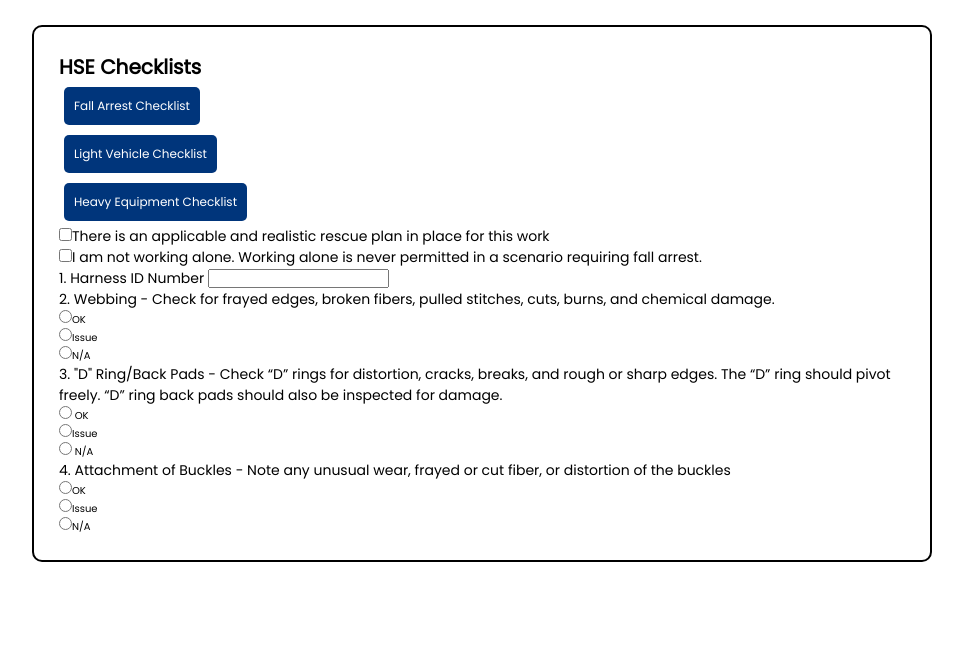
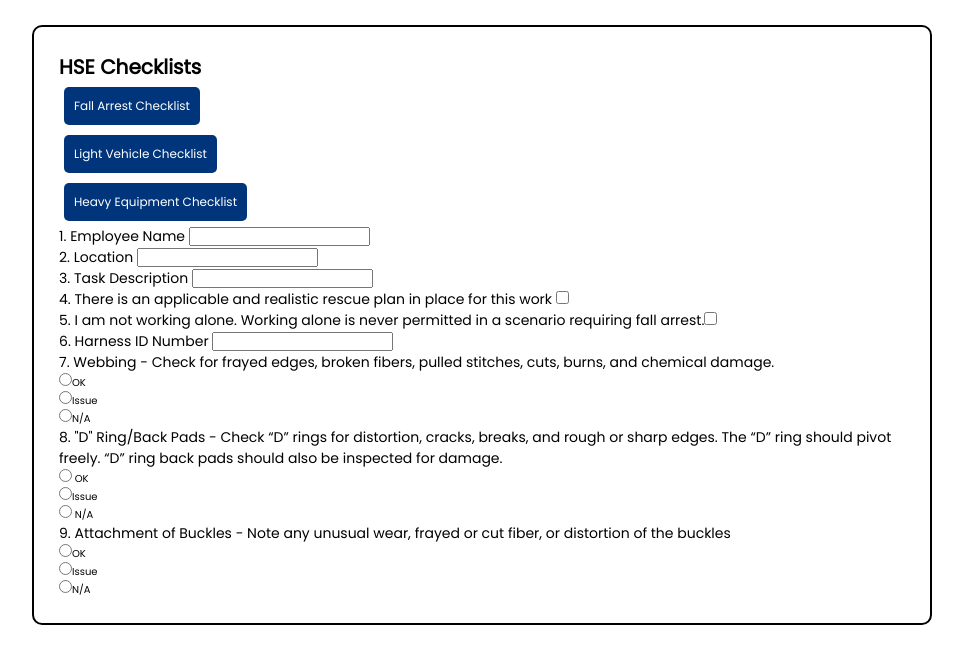
Before and after one commit to kbaillieul/checklist-project, a React (Create React App) app: page / in a window 1280 px wide. Both pictures are taken after a click on the button "Fall Arrest Checklist". Shown: the top 664 px of the page, without its empty margins (158-1121 px from the left). Built offline with nearby package versions, Linux system fonts and the light colour scheme.

Commit message:
Added checklist questions

```diff
--- a/src/components/FAChecklist.jsx
+++ b/src/components/FAChecklist.jsx
@@ -3,6 +3,9 @@ import { useState } from "react";
 
 const FAChecklist = () => {
   // States to hold value of each checklist question
+  const [name, setName] = useState("");
+  const [location, setLocation] = useState("");
+  const [task, setTask] = useState("");
   const [plan, setPlan] = useState(false);
   const [alone, setAlone] = useState(false);
   const [hNum, setHNum] = useState("");
@@ -13,19 +16,48 @@ const FAChecklist = () => {
     <div>
       <form className="form">
         <div className="form-control">
+          <label>1. Employee Name{"  "}</label>
+          <input
+            type="text"
+            value={name}
+            onChange={(e) => setName(e.target.value)}
+          ></input>
+        </div>
+        <div className="form-control">
+          <label>2. Location{"  "}</label>
+          <input
+            type="text"
+            value={location}
+            //when value typed in, hNum state updated to value typed
+            onChange={(e) => setLocation(e.target.value)}
+          ></input>
+          <div className="form-control">
+            <label>3. Task Description{"  "}</label>
+            <input
+              type="text"
+              value={task}
+              //when value typed in, hNum state updated to value typed
+              onChange={(e) => setTask(e.target.value)}
+            ></input>
+          </div>
+        </div>
+        <div className="form-control">
+          <label>
+            4. There is an applicable and realistic rescue plan in place for
+            this work{"  "}
+          </label>
           <input
             type="checkbox"
             value={plan}
             checked={plan}
-            //when value typed in, hNum state updated to value typed
             onChange={(e) => setPlan(e.target.checked)}
           ></input>
-          <label>
-            There is an applicable and realistic rescue plan in place for this
-            work{"  "}
-          </label>
         </div>
         <div className="form-control">
+          <label>
+            5. I am not working alone. Working alone is never permitted in a
+            scenario requiring fall arrest.
+          </label>
           <input
             type="checkbox"
             value={alone}
@@ -33,13 +65,9 @@ const FAChecklist = () => {
             //when value typed in, hNum state updated to value typed
             onChange={(e) => setAlone(e.target.checked)}
           ></input>
-          <label>
-            I am not working alone. Working alone is never permitted in a
-            scenario requiring fall arrest.
-          </label>
         </div>
         <div className="form-control">
-          <label>1. Harness ID Number{"  "}</label>
+          <label>6. Harness ID Number{"  "}</label>
           <input
             type="text"
             value={hNum}
@@ -49,7 +77,7 @@ const FAChecklist = () => {
         </div>
         <div className="form-control">
           <label>
-            2. Webbing - Check for frayed edges, broken fibers, pulled stitches,
+            7. Webbing - Check for frayed edges, broken fibers, pulled stitches,
             cuts, burns, and chemical damage.
           </label>
           <div></div>
@@ -81,7 +109,7 @@ const FAChecklist = () => {
         </div>
         <div className="form-control">
           <label>
-            3. "D" Ring/Back Pads - Check “D” rings for distortion, cracks,
+            8. "D" Ring/Back Pads - Check “D” rings for distortion, cracks,
             breaks, and rough or sharp edges. The “D” ring should pivot freely.
             “D” ring back pads should also be inspected for damage.{" "}
           </label>
@@ -116,7 +144,7 @@ const FAChecklist = () => {
         </div>
         <div className="form-control">
           <label>
-            4. Attachment of Buckles - Note any unusual wear, frayed or cut
+            9. Attachment of Buckles - Note any unusual wear, frayed or cut
             fiber, or distortion of the buckles
           </label>
           <div></div>
```
